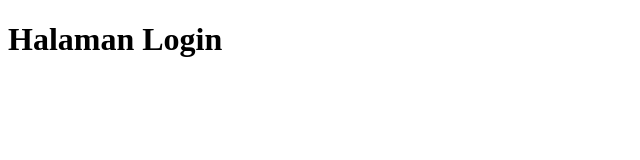
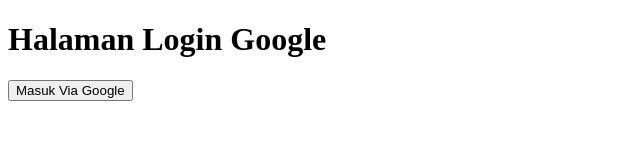
Before and after one commit to anjasmaradwisetiadi/diamont-remote-test-2, a plain HTML site: page login.html in a window 1280 px wide. Shown: the whole page, without its empty margins (0-640 px from the left). Drawn offline with Linux system fonts and the light colour scheme.

Commit message:
add button on login page

```diff
--- a/login.html
+++ b/login.html
@@ -7,6 +7,7 @@
     <title>Login</title>
 </head>
 <body>
-    <h1>Halaman Login</h1>
+    <h1>Halaman Login Google</h1>
+    <button> Masuk Via Google </button>
 </body>
 </html>
```
